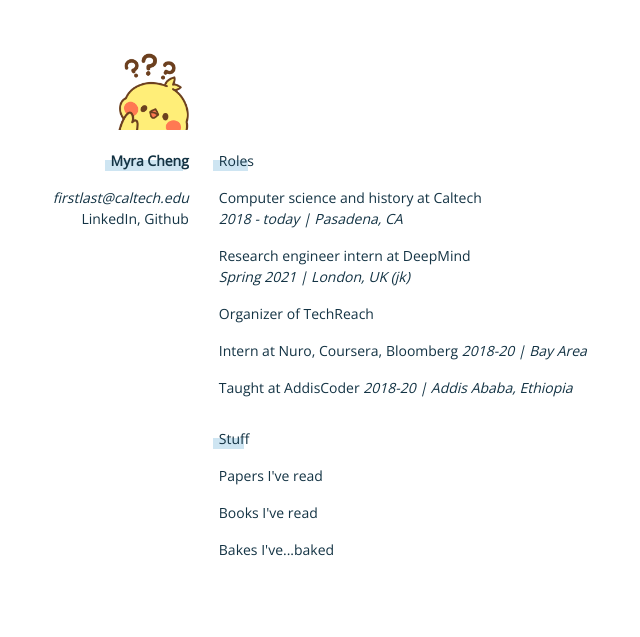
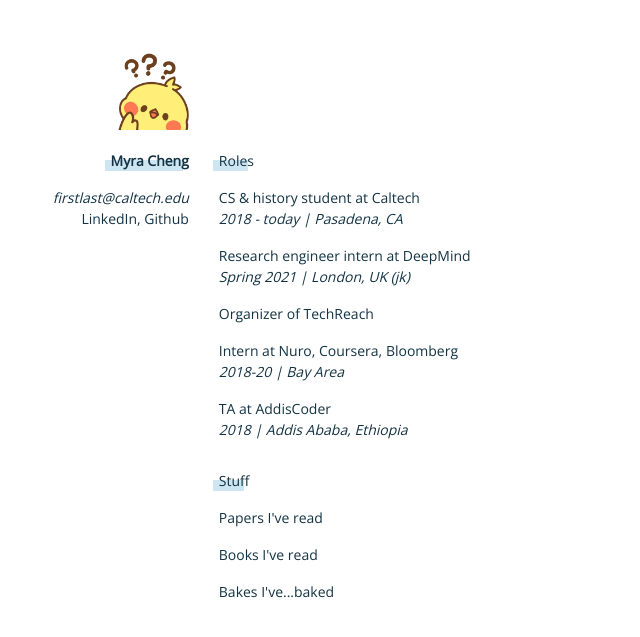
Before and after one commit to myracheng/myracheng.github.io, a Jekyll site: the page index.html, which Jekyll copies as it is, in a window 1280 px wide. Shown: the top 637 px of the page, without its empty margins (327-967 px from the left). Built offline with Jekyll 4.4.1, drawn with Linux system fonts in a browser that asks for light colours; nearby versions of some CDN libraries.

Commit message:
update index

```diff
--- a/index.html
+++ b/index.html
@@ -40,24 +40,24 @@
                     <span id="intro"></span>
                     <span class="heading">Roles</span>
                 </p>
-                <p>Computer science and history at Caltech<br>
+                <p>CS & history student at Caltech<br>
                     <span class="location"> 2018 - today | Pasadena, CA</span></p>
                 <p>Research engineer intern at DeepMind<br>
                     <span class="location"> Spring 2021 | London, UK (jk)</span></p>
-                    <p>Organizer of <a target="_blank" href="https://techreach.clubs.caltech.edu/">TechReach</a><br>
+                    <p>Organizer of <a target="_blank" href="https://techreach.clubs.caltech.edu/" style="--hov:#34A853;">TechReach</a><br>
 
-                <p>Intern at Nuro, Coursera, Bloomberg
+                <p>Intern at Nuro, Coursera, Bloomberg<br>
                     <span class="location">2018-20 | Bay Area</span></p>
-                    <p>Taught at <a href="https://addiscoder.com/">AddisCoder</a>
-                        <span class="location">2018-20 | Addis Ababa, Ethiopia</span></p>
+                    <p>TA at <a href="https://addiscoder.com/" style="--hov:#FBBC04;">AddisCoder</a><br>
+                        <span class="location">2018 | Addis Ababa, Ethiopia</span></p>
 
             </div>
 
             <div class="section">
                 <p><span class="heading">Stuff</span></p>
                 <p><a target="_blank" href="paper" style="--hov:#F9027A;">Papers I've read</a> <br>
-                <p><a target="_blank" href="https://www.goodreads.com/user/show/84476449-myra" style="--hov:#F9027A;">Books I've read</a></p>
-                <p><a target="_blank" href="bread" style="--hov:#F9027A;">Bakes I've...baked</a> <br>
+                <p><a target="_blank" href="https://www.goodreads.com/user/show/84476449-myra" style="--hov:#4285F4;">Books I've read</a></p>
+                <p><a target="_blank" href="bread" style="--hov:#EA4335;">Bakes I've...baked</a> <br>
 
             </div>
         </div>
--- a/script.js
+++ b/script.js
@@ -7,7 +7,7 @@
 
 typewriter.typeString('Hi, I’m Myra. ')
     .pauseFor(1000)
-    .typeString('I like to read a lot and write a little.')
+    .typeString('I believe hope is a discipline.')
     .callFunction(function() {
         $(".Typewriter__cursor").hide();
     })
```
Also changed, not shown: other parts of index.html (+1 -1 lines).
